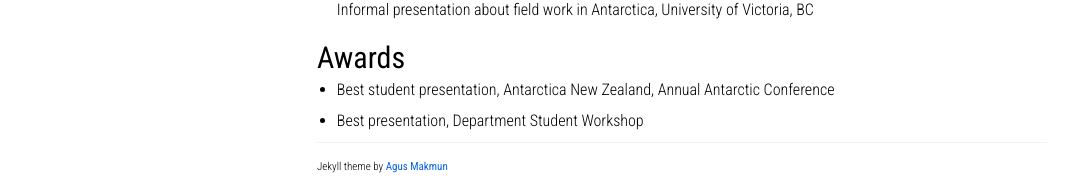
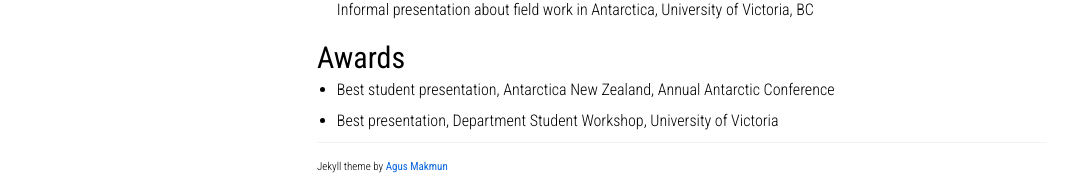
Before and after one commit to hugke729/hugke729.github.io, a Jekyll site: the page built from presentations/index.md, in a window 1280 px wide and 1176 px high. Shown: the part 980-1173 px from the top of the window, without its empty margins (53-1131 px from the left). Built offline with Jekyll 4.4.1, drawn with Linux system fonts in a browser that asks for light colours; nearby versions of some CDN libraries.

Commit message:
Update presentations

```diff
--- a/presentations/index.md
+++ b/presentations/index.md
@@ -62,4 +62,4 @@ Informal presentation about field work in Antarctica, University of Victoria, BC
 ## Awards
 * Best student presentation, Antarctica New Zealand, Annual Antarctic Conference
 
-* Best presentation, Department Student Workshop
+* Best presentation, Department Student Workshop, University of Victoria
```
